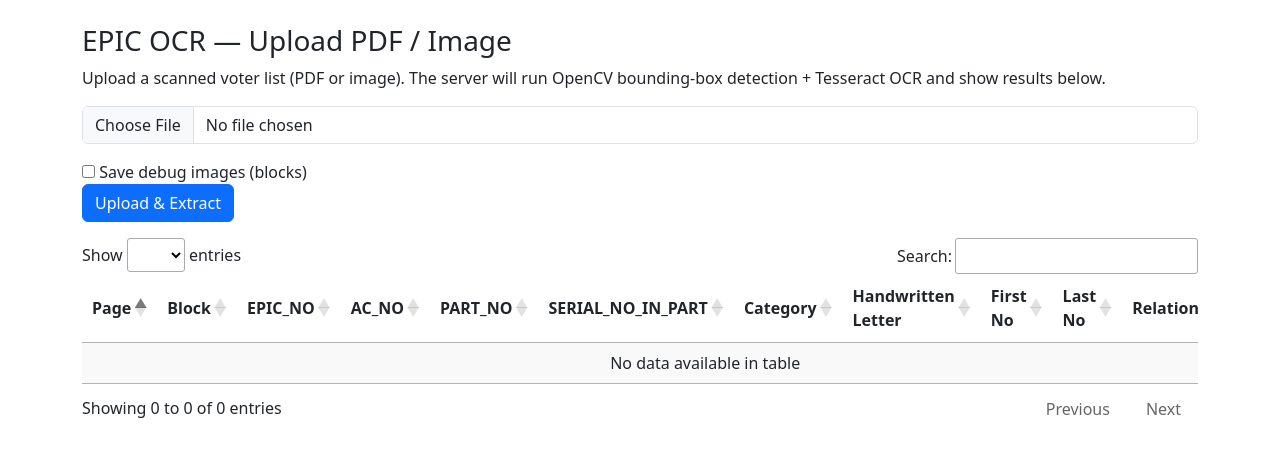
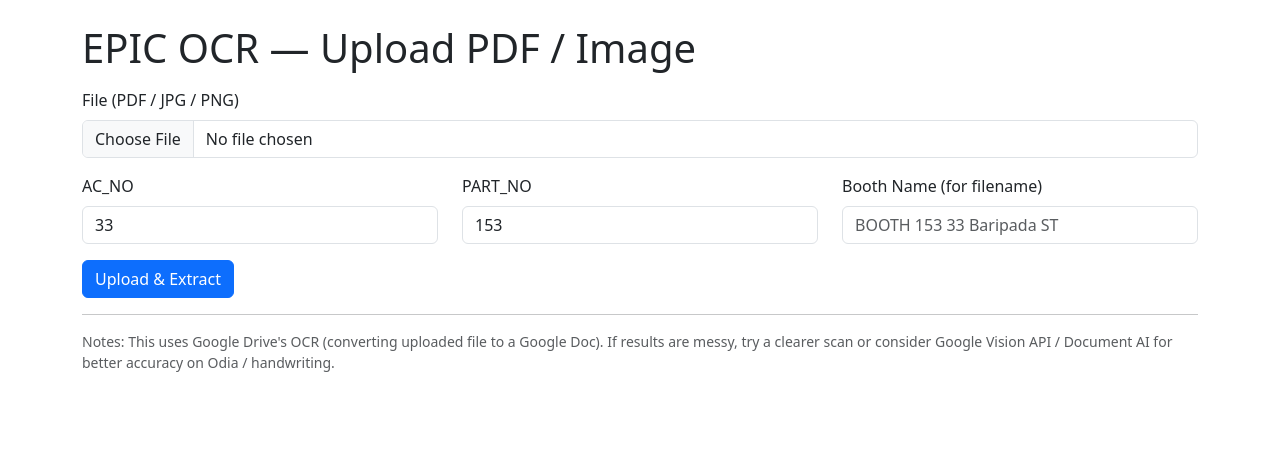
Before and after one commit to failedmorsefailed-creator/epic-ocr-web, a Flask app: page / in a window 1280 px wide. Shown: the top 457 px of the page. Run offline with Flask 3, Linux system fonts and the light colour scheme; lists and menus that the app fills with data are empty; parts of the project's set-up code (start-up, migrations or seed data) failed here and were passed over; some libraries are stand-ins or nearby versions.

Commit message:
Update index.html

```diff
--- a/templates/index.html
+++ b/templates/index.html
@@ -1,83 +1,50 @@
 <!doctype html>
-<html lang="en">
+<html>
 <head>
   <meta charset="utf-8">
-    <title>EPIC OCR - Upload</title>
+  <title>EPIC OCR Upload</title>
   <link href="https://cdn.jsdelivr.net/npm/bootstrap@5.3.0/dist/css/bootstrap.min.css" rel="stylesheet">
-    <link rel="stylesheet" href="https://cdn.datatables.net/1.13.4/css/jquery.dataTables.min.css">
 </head>
 <body class="p-4">
   <div class="container">
-      <h3>EPIC OCR — Upload PDF / Image</h3>
-      <p>Upload a scanned voter list (PDF or image). The server will run OpenCV bounding-box detection + Tesseract OCR and show results below.</p>
+    <h1 class="mb-3">EPIC OCR — Upload PDF / Image</h1>
 
+    {% with messages = get_flashed_messages(with_categories=true) %}
+      {% if messages %}
+        {% for cat, msg in messages %}
+          <div class="alert alert-{{ 'warning' if cat=='warning' else 'danger' if cat=='danger' else 'success' }}">{{ msg }}</div>
+        {% endfor %}
+      {% endif %}
+    {% endwith %}
+
+    <form method="post" enctype="multipart/form-data">
       <div class="mb-3">
-        <input class="form-control" type="file" id="fileInput">
-      </div>
-      <div class="mb-3">
-        <label><input type="checkbox" id="debugChk"> Save debug images (blocks)</label><br>
-        <button id="uploadBtn" class="btn btn-primary">Upload & Extract</button>
-        <a id="downloadLink" class="btn btn-success d-none" target="_blank">Download Excel</a>
+        <label class="form-label">File (PDF / JPG / PNG)</label>
+        <input type="file" name="file" class="form-control" required>
       </div>
 
-      <div id="spinner" class="d-none alert alert-info">Processing... Please wait.</div>
-
-      <table id="resultTable" class="display" style="width:100%">
-        <thead>
-          <tr>
-            <th>Page</th><th>Block</th><th>EPIC_NO</th><th>AC_NO</th><th>PART_NO</th>
-            <th>SERIAL_NO_IN_PART</th><th>Category</th><th>Handwritten Letter</th>
-            <th>First No</th><th>Last No</th><th>Relation</th><th>RawText</th>
-          </tr>
-        </thead>
-        <tbody></tbody>
-      </table>
-
+      <div class="row mb-3">
+        <div class="col">
+          <label class="form-label">AC_NO</label>
+          <input type="text" name="ac_no" class="form-control" value="33">
+        </div>
+        <div class="col">
+          <label class="form-label">PART_NO</label>
+          <input type="text" name="part_no" class="form-control" value="153">
+        </div>
+        <div class="col">
+          <label class="form-label">Booth Name (for filename)</label>
+          <input type="text" name="booth" class="form-control" placeholder="BOOTH 153 33 Baripada ST">
+        </div>
       </div>
 
-    <script src="https://code.jquery.com/jquery-3.6.0.min.js"></script>
-    <script src="https://cdn.datatables.net/1.13.4/js/jquery.dataTables.min.js"></script>
-    <script>
-      $(document).ready(function(){
-        var table = $('#resultTable').DataTable({scrollX:true,pageLength:20});
+      <button class="btn btn-primary">Upload & Extract</button>
+    </form>
 
-        $('#uploadBtn').click(function(){
-          var f = $('#fileInput')[0].files[0];
-          if(!f){ alert('Please pick a file.'); return; }
-          var fd = new FormData();
-          fd.append('file', f);
-          fd.append('debug', $('#debugChk').is(':checked') ? '1' : '0');
-
-          $('#spinner').removeClass('d-none');
-          $('#uploadBtn').prop('disabled', true);
-
-          $.ajax({
-            url:'/upload',
-            method:'POST',
-            data: fd,
-            processData: false,
-            contentType: false,
-            success: function(resp){
-              $('#spinner').addClass('d-none');
-              $('#uploadBtn').prop('disabled', false);
-              table.clear();
-              resp.rows.forEach(function(r){
-                table.row.add([r.Page, r.BlockIndex, r.EPIC_NO, r.AC_NO, r.PART_NO, r.SERIAL_NO_IN_PART, r["Category_A/B"], r.Handwritten_Letter, r.Handwritten_First_Number, r.Handwritten_Last_Number, r.Relation, r.RawText]);
-              });
-              table.draw();
-              if(resp.download){
-                $('#downloadLink').attr('href', resp.download).removeClass('d-none').text('Download Excel');
-              }
-            },
-            error:function(e){
-              $('#spinner').addClass('d-none');
-              $('#uploadBtn').prop('disabled', false);
-              alert('Error: ' + (e.responseJSON ? e.responseJSON.error : 'Server error'));
-            }
-          });
-
-        });
-      });
-    </script>
+    <hr>
+    <p class="text-muted small">
+      Notes: This uses Google Drive's OCR (converting uploaded file to a Google Doc). If results are messy, try a clearer scan or consider Google Vision API / Document AI for better accuracy on Odia / handwriting.
+    </p>
+  </div>
 </body>
 </html>
```
Lines whose indentation alone changed are shown as unchanged.
